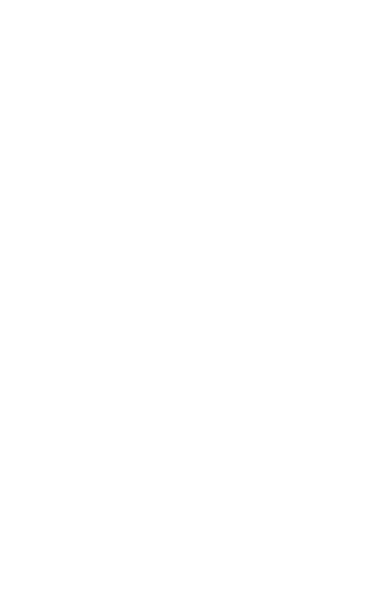
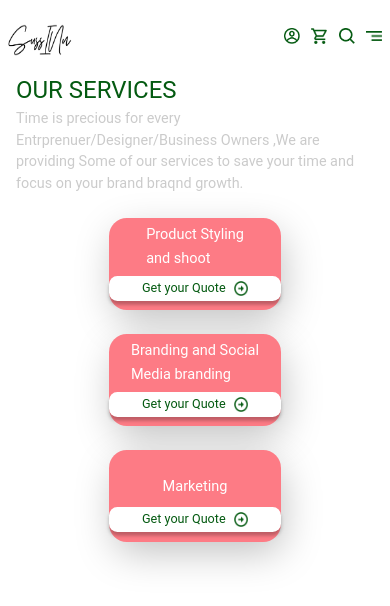
Before and after one commit to m-yunus/suss_ecommerce, a React (Create React App) app: page /services in a window 390 px wide. Before the commit this address had no page. Shown: the top 606 px of the page. Built offline with nearby package versions, Linux system fonts and the light colour scheme.

Commit message:
added boxes in services

```diff
--- /dev/null
+++ b/src/Pages/Services/Services.css
@@ -0,0 +1,101 @@
+.services {
+  font-family: "Roboto", sans-serif;
+}
+.services h1 {
+  color: #045a11;
+  font-size: 3rem;
+  font-weight: 400;
+}
+.services h4 {
+  color: #cbcbcb;
+  font-size: 1.5rem;
+  max-width: 55rem;
+  word-wrap: break-word;
+}
+.pink-box {
+  width: 24rem;
+  height: 13rem;
+  border-radius: 1.1185rem;
+  background: #fd7b85;
+  box-shadow: 3.579246759414673px 12.527363777160645px 39.3717155456543px -2.6844351291656494px
+    rgba(0, 0, 0, 0.25);
+}
+.pink-box h2 {
+  margin-top: 2rem;
+  color: #fff;
+  line-height: 2rem;
+  font-size: 2rem;
+  font-weight: 400;
+}
+.white-box {
+  margin-top: 2.5rem;
+  width: 24rem;
+  height: 3rem;
+  border-radius: 0.52225rem;
+  background: #fff;
+  box-shadow: 0px 3.7139947414398193px 3.7139947414398193px 0px
+    rgba(0, 0, 0, 0.25);
+}
+.white-box h5 {
+  color: #045a11;
+  font-size: 1.5rem;
+  font-weight: 400;
+}
+.service-arrow {
+  margin-left: 1rem;
+}
+.white-box-3{
+   margin-top: 3.4rem;
+}
+
+@media (min-width: 2560px) {
+  .services {
+    padding: 1rem 45rem;
+  }
+}
+
+@media (max-width: 768px) {
+  .services {
+    padding: 1rem 1rem;
+  }
+  .services h1 {
+    font-size: 2.5rem;
+  }
+  .services h4 {
+    font-size: 1.3rem;
+  }
+}
+@media (max-width: 425px) {
+  .services h1 {
+    margin-top: -1rem;
+    font-size: 1.5rem;
+  }
+  .services h4 {
+    font-size: 0.9rem;
+  }
+  .pink-box {
+    width: 10.75106rem;
+height: 5.75rem;
+    margin-top: -1rem;
+  }
+  .white-box {
+    margin-top: 0.3rem;
+    width: 10.74769rem;
+height: 1.53563rem;
+  }
+  .pink-box h2{
+   margin-top: 0.3rem;
+   line-height: 1.5rem;
+   font-size: 0.90725rem;
+  }
+  .white-box h5{
+   font-size: 0.78944rem;
+  }
+  .service-arrow{
+   width: 0.9rem;
+   margin-left: 0.5rem;
+  }
+  .white-box-3{
+   margin-top: 0.5rem;
+  }
+}
--- /dev/null
+++ b/src/Pages/Services/Services.jsx
@@ -0,0 +1,52 @@
+import React from 'react'
+import "./Services.css"
+import Navbar from '../../layout/Navbar'
+import arrow from "../../assets/images/Services/arrow.png"
+import chat from "../../assets/images/Services/chat.png"
+
+const Services = () => {
+  return (
+    <>
+      <Navbar />
+      <div className="services px-20 py-5 mx-auto flex flex-col justify-center  ">
+        <h1>OUR SERVICES</h1>
+        <h4>
+          Time is precious for every Entrprenuer/Designer/Business Owners ,We
+          are providing Some of our services to save your time and focus on your
+          brand braqnd growth.
+        </h4>
+        <div className='flex gap-10 justify-center mt-10 flex-wrap items-center'>
+          <div className="pink-box flex flex-col  items-center">
+            <h2>
+              Product Styling <br /> and shoot
+            </h2>
+            <div className="white-box flex justify-center items-center">
+              <h5>Get your Quote</h5>
+              <img className="service-arrow" src={arrow} alt="" />
+            </div>
+          </div>
+          <div className="pink-box flex flex-col  items-center">
+            <h2>
+              Branding and Social <br /> Media branding
+            </h2>
+            <div className="white-box flex justify-center items-center">
+              <h5>Get your Quote</h5>
+              <img className="service-arrow" src={arrow} alt="" />
+            </div>
+          </div>
+          <div className="pink-box flex flex-col  items-center">
+            <h2 className='pt-5'>
+              Marketing
+            </h2>
+            <div className="white-box white-box-3 flex justify-center items-center">
+              <h5>Get your Quote</h5>
+              <img className="service-arrow" src={arrow} alt="" />
+            </div>
+          </div>
+        </div>
+      </div>
+    </>
+  );
+}
+
+export default Services
--- a/src/Routes/RouteLayout.js
+++ b/src/Routes/RouteLayout.js
@@ -1,13 +1,12 @@
-import React from 'react'
-import { BrowserRouter,Route,Routes } from 'react-router-dom'
-import Home from '../Pages/Home/Home'
-import Store from '../Pages/Store/Store'
-import ProductDetails from '../Pages/Product-Details/ProductDetails'
-import Products from '../Pages/Products/Products'
-
-import AboutUs from '../Pages/AboutUs/AboutUs'
-
-import Blog from '../Pages/Blog/Blog'
+import React from "react";
+import { BrowserRouter, Route, Routes } from "react-router-dom";
+import Home from "../Pages/Home/Home";
+import Store from "../Pages/Store/Store";
+import ProductDetails from "../Pages/Product-Details/ProductDetails";
+import Products from "../Pages/Products/Products";
+import AboutUs from "../Pages/AboutUs/AboutUs";
+import Blog from "../Pages/Blog/Blog";
+import Services from "../Pages/Services/Services";
 
 const RouteLayout = () => {
   return (
@@ -16,18 +15,15 @@
         <Routes>
           <Route path="/" element={<Home />} />
           <Route path="store" element={<Store />} />
-          <Route path="product-details" element={<ProductDetails/>} />
+          <Route path="product-details" element={<ProductDetails />} />
           <Route path="products" element={<Products />} />
-
           <Route path="about" element={<AboutUs />} />
-
-
-          <Route path="blog" element={<Blog/>} />
-
+          <Route path="blog" element={<Blog />} />
+          <Route path="services" element={<Services />} />
         </Routes>
       </BrowserRouter>
     </>
   );
-}
+};
 
-export default RouteLayout
+export default RouteLayout;
```
Also changed, not shown: src/assets/images/Services/arrow.png (added), src/assets/images/Services/chat.png (added).
